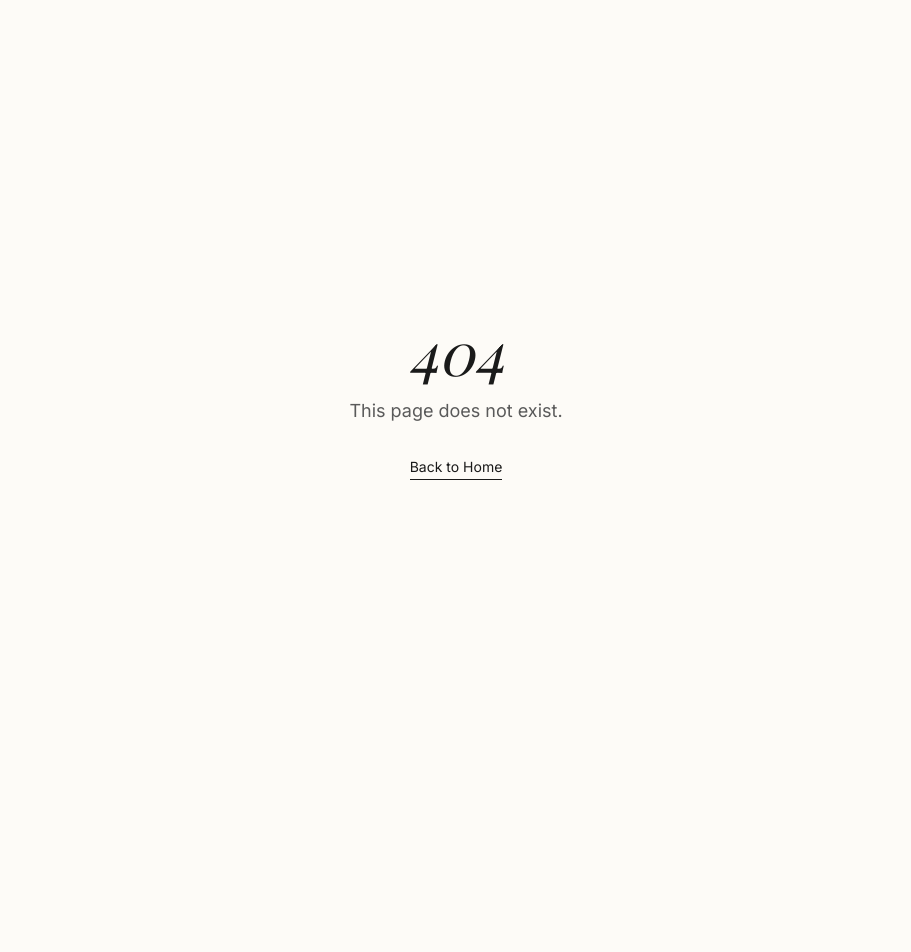
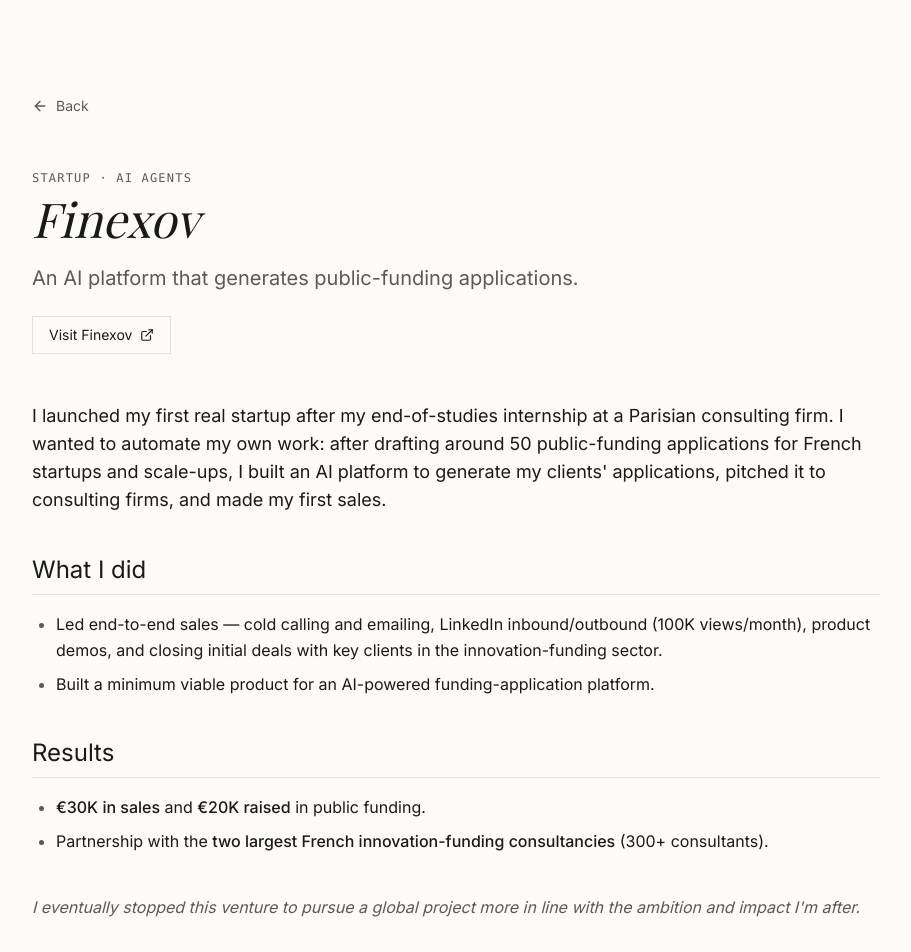
Before and after one commit to VivienP/personal-website, a React (Vite) app: page /projects/finexov in a window 1280 px wide. Before the commit this address had no page. Shown: the top 952 px of the page, without its empty margins (184-1095 px from the left). Before the commit the page ends 800 px from the top, so only its background shows below. Built offline with nearby package versions, Linux system fonts and the light colour scheme; a web font is replaced by a local one.

Commit message:
content: add Finexov project page, update tag and link

```diff
--- a/src/App.jsx
+++ b/src/App.jsx
@@ -18,6 +18,7 @@
 import Oseille from './articles/projects/Oseille';
 import ScientificClaimVerifier from './articles/projects/ScientificClaimVerifier';
 import PKvitality from './articles/projects/PKvitality';
+import Finexov from './articles/projects/Finexov';
 import GreenGrown from './articles/GreenGrown';
 import Lactate from './articles/Lactate';
 import OpenClaw from './articles/OpenClaw';
@@ -78,6 +79,7 @@
         <Route path="/academic-work/lactate-pharmacokinetics" element={<LactatePharmacokinetics />} />
         <Route path="/projects/oseille" element={<Oseille />} />
         <Route path="/projects/scientific-claim-verifier" element={<ScientificClaimVerifier />} />
+        <Route path="/projects/finexov" element={<Finexov />} />
         <Route path="/blog/lactate" element={<Lactate />} />
         <Route path="/art" element={<Art />} />
         <Route path="/blog/openclaw" element={<OpenClaw />} />
--- /dev/null
+++ b/src/articles/projects/Finexov.jsx
@@ -0,0 +1,81 @@
+import React, { useEffect } from 'react';
+import { Link } from 'react-router-dom';
+import { ArrowLeft, ExternalLink } from 'lucide-react';
+import SEO from '../../components/SEO';
+
+const Finexov = () => {
+    useEffect(() => {
+        window.scrollTo(0, 0);
+    }, []);
+
+    return (
+        <article className="min-h-screen py-24 px-6 max-w-4xl mx-auto animate-in fade-in duration-700">
+            <SEO
+                title="Finexov — An AI Platform for Public Funding Applications | Vivien Perrelle"
+                description="Finexov, my first startup: an AI platform that generates public-funding applications for French startups and scale-ups. Sold to innovation-funding consultancies, with €30K in sales and partnerships with the two largest French firms in the sector."
+                url="/projects/finexov"
+                type="article"
+                article={{ publishedTime: '2024-06-01', author: 'Vivien Perrelle', tags: ['Startup', 'AI Agents', 'Public Funding', 'Sales', 'FinTech'] }}
+                jsonLd={{
+                    "@context": "https://schema.org",
+                    "@type": "CreativeWork",
+                    "name": "Finexov",
+                    "headline": "Finexov — An AI Platform for Public Funding Applications",
+                    "datePublished": "2024-06-01",
+                    "author": { "@type": "Person", "name": "Vivien Perrelle", "url": "https://vivienperrelle.com" },
+                    "publisher": { "@type": "Person", "name": "Vivien Perrelle" },
+                    "url": "https://finexov.webflow.io/",
+                    "mainEntityOfPage": "https://vivienperrelle.com/projects/finexov"
+                }}
+            />
+            <Link to="/" className="inline-flex items-center space-x-2 text-sm text-secondary hover:text-primary transition-colors mb-12 group">
+                <ArrowLeft size={16} className="group-hover:-translate-x-1 transition-transform" />
+                <span>Back</span>
+            </Link>
+
+            <header className="mb-12 space-y-4">
+                <span className="font-mono text-xs text-secondary tracking-widest uppercase">Startup · AI Agents</span>
+                <h1 className="text-4xl md:text-5xl text-primary leading-tight font-serif italic">
+                    Finexov
+                </h1>
+                <p className="text-xl text-secondary font-light max-w-2xl">
+                    An AI platform that generates public-funding applications.
+                </p>
+                <div className="pt-2 flex">
+                    <a href="https://finexov.webflow.io/" target="_blank" rel="noopener noreferrer" className="inline-flex items-center space-x-2 px-4 py-2 border border-border-subtle hover:border-accent transition-colors text-sm">
+                        <span>Visit Finexov</span>
+                        <ExternalLink size={14} />
+                    </a>
+                </div>
+            </header>
+
+            <div className="text-primary max-w-none space-y-10 font-light leading-relaxed">
+                <p className="text-lg">
+                    I launched my first real startup after my end-of-studies internship at a Parisian consulting firm. I wanted to automate my own work: after drafting around 50 public-funding applications for French startups and scale-ups, I built an AI platform to generate my clients' applications, pitched it to consulting firms, and made my first sales.
+                </p>
+
+                <section className="space-y-4">
+                    <h2 className="text-2xl font-normal text-primary pb-2 border-b border-border-subtle">What I did</h2>
+                    <ul className="list-disc pl-6 space-y-2 marker:text-secondary">
+                        <li>Led end-to-end sales — cold calling and emailing, LinkedIn inbound/outbound (100K views/month), product demos, and closing initial deals with key clients in the innovation-funding sector.</li>
+                        <li>Built a minimum viable product for an AI-powered funding-application platform.</li>
+                    </ul>
+                </section>
+
+                <section className="space-y-4">
+                    <h2 className="text-2xl font-normal text-primary pb-2 border-b border-border-subtle">Results</h2>
+                    <ul className="list-disc pl-6 space-y-2 marker:text-secondary">
+                        <li><span className="font-medium text-primary">€30K in sales</span> and <span className="font-medium text-primary">€20K raised</span> in public funding.</li>
+                        <li>Partnership with the <span className="font-medium text-primary">two largest French innovation-funding consultancies</span> (300+ consultants).</li>
+                    </ul>
+                </section>
+
+                <p className="text-secondary italic">
+                    I eventually stopped this venture to pursue a global project more in line with the ambition and impact I'm after.
+                </p>
+            </div>
+        </article>
+    );
+};
+
+export default Finexov;
--- a/src/sections/Projects.jsx
+++ b/src/sections/Projects.jsx
@@ -23,8 +23,8 @@
         id: 1,
         title: "Finexov",
         description: "Built AI agents to streamline complex R&D documentation for public funding.",
-        tags: ["AI Agents", "FinTech"],
-        link: "https://www.finexov.com/",
+        tags: ["Startup", "AI Agents", "FinTech"],
+        link: "/projects/finexov",
         github: "#"
     },
     {
```
Also changed, not shown: 1 other file (tests, documents, lock files or other folders).
